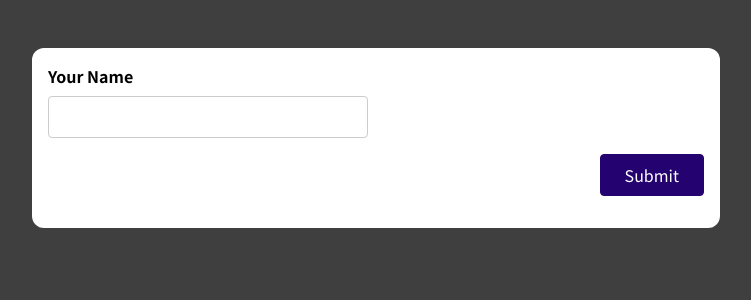
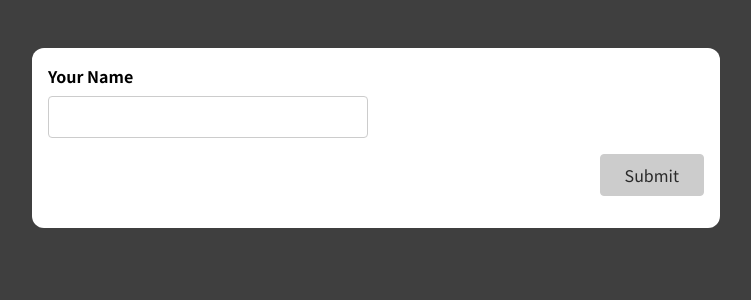
Before and after one commit to sara1989mohammadi/validation-form-react, a React (Create React App) app: page / in a window 1280 px wide. Shown: the top 300 px of the page, without its empty margins (264-1015 px from the left). Built offline with nearby package versions, Linux system fonts and the light colour scheme.

Commit message:
Managing The Overall Form Validity

```diff
--- a/src/components/SimpleInput.js
+++ b/src/components/SimpleInput.js
@@ -6,6 +6,10 @@
   const enteredNameIsValid = enterdName.trim() !== "";
   const nameInputIsInValid = !enteredNameIsValid && enteredNameIsTouched;
 
+  let formIsValid = false;
+  if (enteredNameIsValid) {
+    formIsValid = true;
+  }
   const nameInputChangeHandler = (event) => {
     setEnterdName(event.target.value);
   };
@@ -43,7 +47,7 @@
         )}
       </div>
       <div className="form-actions">
-        <button>Submit</button>
+        <button disabled={!formIsValid}>Submit</button>
       </div>
     </form>
   );
```
